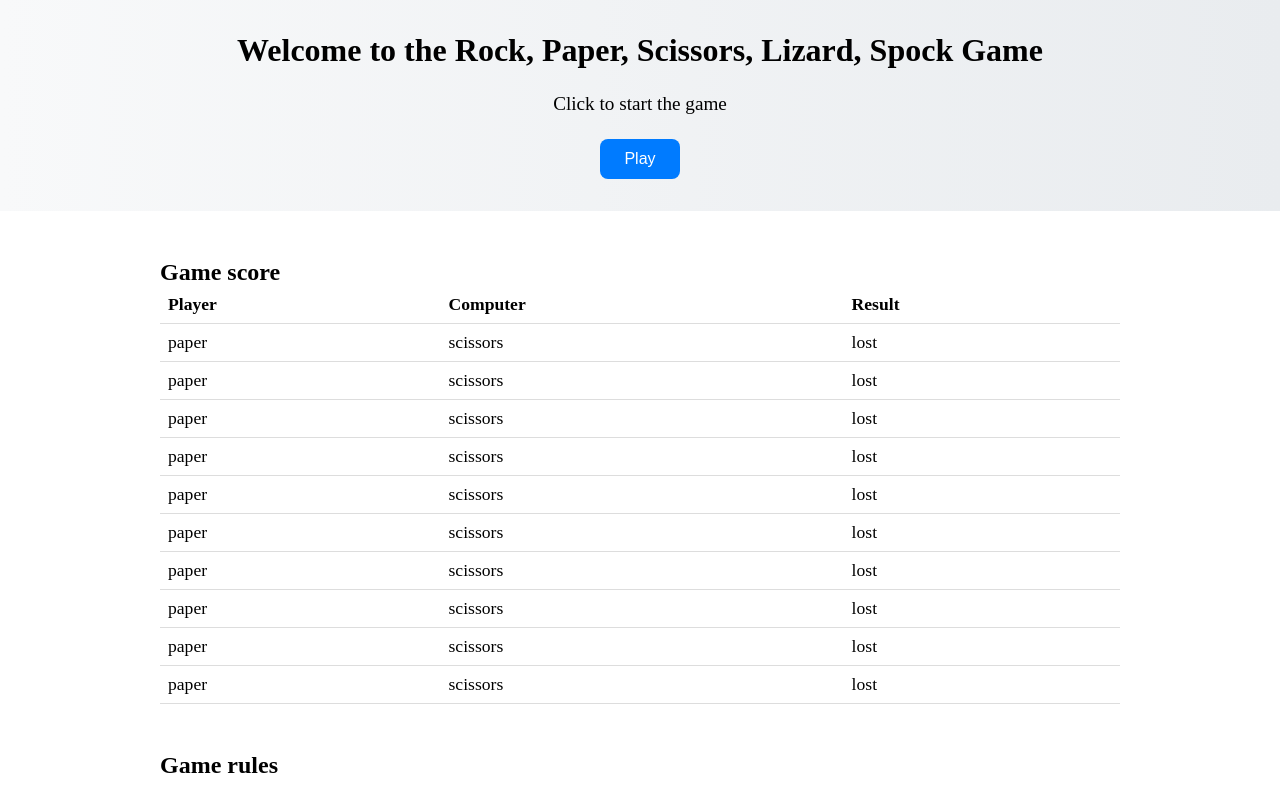
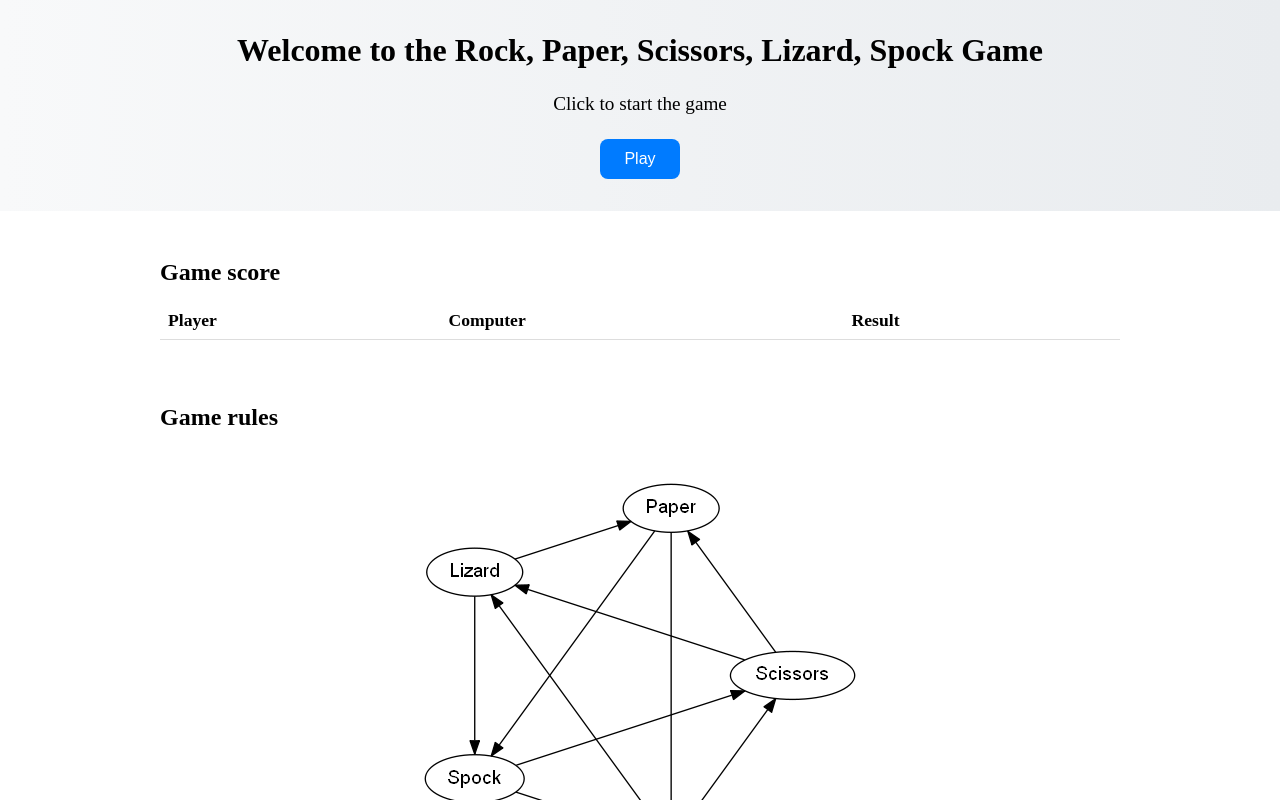
Before and after one commit to aljosabos/rpsls, a React (Vite) app in the folder client/: page / in a window 1280 px wide. Shown: the top 800 px of the page. Built offline with nearby package versions, Linux system fonts and the light colour scheme.

Commit message:
Solve useeffect dependencies issue and replace score mock with real scores

```diff
--- a/client/src/Home/Home.module.scss
+++ b/client/src/Home/Home.module.scss
@@ -78,6 +78,9 @@
 }
 
 .sidebar {
+  display: flex;
+  flex-direction: column;
+  justify-content: space-between;
   width: 26%;
   margin: 1rem auto;
   padding: 2rem;
--- a/client/src/Home/Home.tsx
+++ b/client/src/Home/Home.tsx
@@ -1,4 +1,4 @@
-import { useEffect, useMemo, useState } from "react";
+import { useCallback, useEffect, useMemo, useState } from "react";
 import styles from "./Home.module.scss";
 import type { TChoice, TChoiceName } from "../types/types";
 import { getChoices } from "../api/choise";
@@ -14,10 +14,16 @@ interface IChoicesMade {
   computer: TChoiceName | undefined;
 }
 
+export type TScoreEntry = IChoicesMade & {
+  result: "win" | "lose" | "tie" | undefined;
+};
+
 export const Home = () => {
   const [choices, setChoices] = useState<TChoice[]>([]);
   const [isGameStarted, setIsGameStarted] = useState(false);
   const [gameResult, setGameResult] = useState<GameResult>();
+
+  const [score, setScore] = useState<TScoreEntry[]>([]);
 
   const choicesMade: IChoicesMade = useMemo(() => {
     const playerChoice = choices.find(
@@ -56,6 +62,24 @@ export const Home = () => {
     setGameResult(undefined);
   };
 
+  const handleAddScore = useCallback(() => {
+    setScore((currScore) => {
+      const newScore = {
+        player: choicesMade.player,
+        computer: choicesMade.computer,
+        result: gameResult?.results,
+      };
+      let updatedScore: TScoreEntry[] = [];
+
+      if (currScore.length >= 10) {
+        updatedScore = [...currScore, newScore].slice(1);
+      } else {
+        updatedScore = [...currScore, newScore];
+      }
+
+      return updatedScore;
+    });
+  }, [choicesMade.computer, choicesMade.player, gameResult?.results]);
   return (
     <div className={styles.wrapper}>
       <div className={styles.container}>
@@ -75,6 +99,7 @@ export const Home = () => {
               player={choicesMade.player}
               computer={choicesMade.computer}
               result={gameResult.results}
+              onAnimationComplete={handleAddScore}
             />
           )}
         </div>
@@ -98,7 +123,7 @@ export const Home = () => {
         </div>
       </div>
       <aside className={styles.sidebar}>
-        <Score />
+        <Score score={score} />
 
         <div className={styles.rules}>
           <h2>Game rules</h2>
--- a/client/src/components/Gameplay/Gameplay.tsx
+++ b/client/src/components/Gameplay/Gameplay.tsx
@@ -10,50 +10,59 @@ interface IGameplayProps {
   player?: TChoiceName;
   computer?: TChoiceName;
   result: "win" | "lose" | "tie";
+  onAnimationComplete: () => void;
 }
 
-export const Gameplay = ({ player, computer, result }: IGameplayProps) => {
-  const [showComputerChoice, setShowComputerChoice] = useState(false);
-  const [currentRandomChoice, setCurrentRandomChoice] = useState<TChoiceName>();
+export const Gameplay = ({
+  player,
+  computer,
+  result,
+  onAnimationComplete,
+}: IGameplayProps) => {
+  const [isComputerChoiceRevealed, setIsComputerChoiceRevealed] =
+    useState(false);
+  const [animatedComputerChoice, setAnimatedComputerChoice] =
+    useState<TChoiceName>();
 
   useEffect(() => {
     const interval = setInterval(() => {
       const randomNum = Math.floor(Math.random() * 5);
-      setCurrentRandomChoice(gameChoices[randomNum]);
+      setAnimatedComputerChoice(gameChoices[randomNum]);
     }, 80);
 
     const timeout = setTimeout(() => {
       clearInterval(interval);
-      setShowComputerChoice(true);
+      setIsComputerChoiceRevealed(true);
+      onAnimationComplete();
     }, 1700);
 
     return () => {
       clearInterval(interval);
       clearTimeout(timeout);
     };
-  }, []);
+  }, [onAnimationComplete]);
 
   const computerImage = useMemo(() => {
     return ChoiceCardsConfig[
-      showComputerChoice ? computer! : currentRandomChoice!
+      isComputerChoiceRevealed ? computer! : animatedComputerChoice!
     ]?.image;
-  }, [computer, currentRandomChoice, showComputerChoice]);
+  }, [computer, animatedComputerChoice, isComputerChoiceRevealed]);
 
   return (
     <div className={styles.container}>
       <div
         className={`${styles.card} ${
-          showComputerChoice && getCardClass("player", result)
+          isComputerChoiceRevealed && getCardClass("player", result)
         }`}
       >
-        <h2>you {showComputerChoice && result !== "tie" && result}</h2>
+        <h2>you {isComputerChoiceRevealed && result !== "tie" && result}</h2>
         <Choice
           title={player}
           imageSrc={player && ChoiceCardsConfig[player].image}
         />
       </div>
       <span className={styles.result}>
-        {showComputerChoice ? (
+        {isComputerChoiceRevealed ? (
           <div style={{ color: resultColorMap[result] }}>{result}</div>
         ) : (
           <div className={styles.loader} />
@@ -61,7 +70,7 @@ export const Gameplay = ({ player, computer, result }: IGameplayProps) => {
       </span>
       <div
         className={`${styles.card} ${
-          showComputerChoice && getCardClass("computer", result)
+          isComputerChoiceRevealed && getCardClass("computer", result)
         }`}
       >
         <h2>computer</h2>
--- a/client/src/components/Score/Score.module.scss
+++ b/client/src/components/Score/Score.module.scss
@@ -3,6 +3,7 @@
     border-collapse: collapse;
     width: 100%;
     font-size: 1.1rem;
+    margin: 1rem 0;
 
     td,
     th {
--- a/client/src/components/Score/Score.tsx
+++ b/client/src/components/Score/Score.tsx
@@ -1,6 +1,11 @@
+import type { TScoreEntry } from "../../Home/Home";
 import styles from "./Score.module.scss";
 
-export const Score = () => {
+interface IScore {
+  score: TScoreEntry[];
+}
+
+export const Score = ({ score }: IScore) => {
   return (
     <div className={styles.container}>
       <h2>Game score</h2>
@@ -11,58 +16,13 @@ export const Score = () => {
           <th>Result</th>
         </tr>
 
-        <tr>
-          <td>paper</td>
-          <td>scissors</td>
-          <td>lost</td>
-        </tr>
-
-        <tr>
-          <td>paper</td>
-          <td>scissors</td>
-          <td>lost</td>
-        </tr>
-
-        <tr>
-          <td>paper</td>
-          <td>scissors</td>
-          <td>lost</td>
-        </tr>
-        <tr>
-          <td>paper</td>
-          <td>scissors</td>
-          <td>lost</td>
-        </tr>
-        <tr>
-          <td>paper</td>
-          <td>scissors</td>
-          <td>lost</td>
-        </tr>
-        <tr>
-          <td>paper</td>
-          <td>scissors</td>
-          <td>lost</td>
-        </tr>
-        <tr>
-          <td>paper</td>
-          <td>scissors</td>
-          <td>lost</td>
-        </tr>
-        <tr>
-          <td>paper</td>
-          <td>scissors</td>
-          <td>lost</td>
-        </tr>
-        <tr>
-          <td>paper</td>
-          <td>scissors</td>
-          <td>lost</td>
-        </tr>
-        <tr>
-          <td>paper</td>
-          <td>scissors</td>
-          <td>lost</td>
-        </tr>
+        {score?.map((sc, i) => (
+          <tr key={i}>
+            <td>{sc.player}</td>
+            <td>{sc.computer}</td>
+            <td>{sc.result}</td>
+          </tr>
+        ))}
       </table>
     </div>
   );
```
